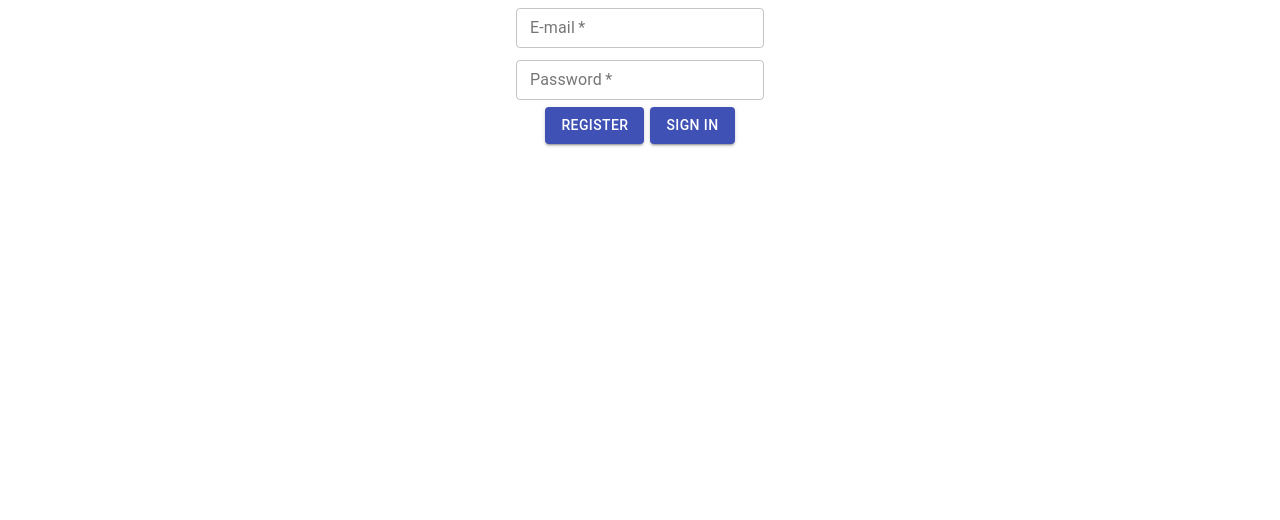
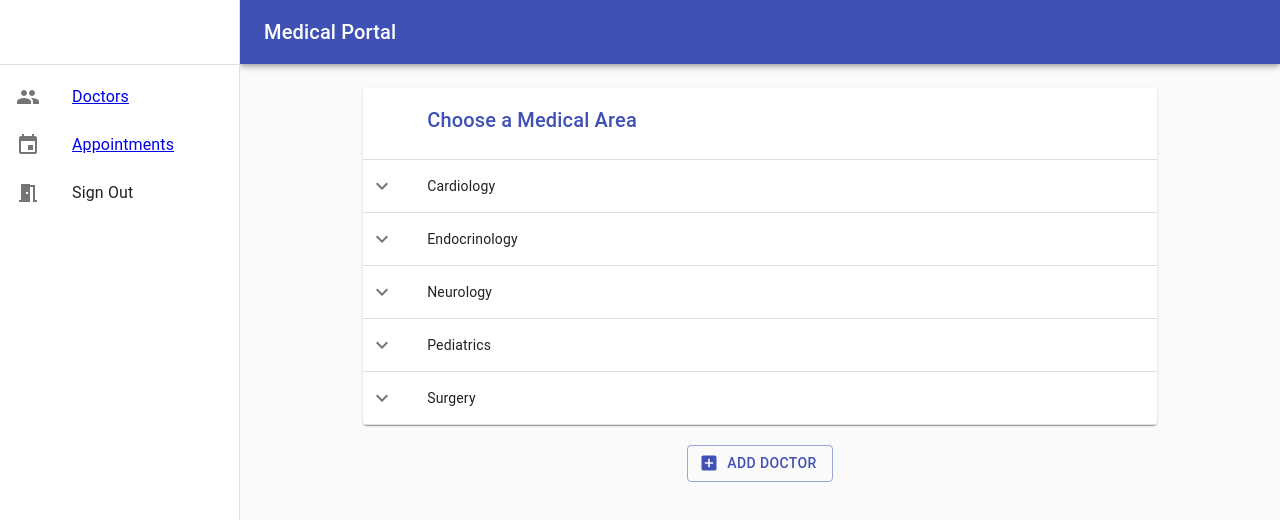
Before and after one commit to wellingtonlopes/eldoradoapp, a React (Create React App) app: page /dashboard/doctors in a window 1280 px wide. Shown: the top 520 px of the page. Built offline with nearby package versions, Linux system fonts and the light colour scheme.

Commit message:
adds functionality to add new doctors

```diff
--- a/package.json
+++ b/package.json
@@ -3,11 +3,14 @@
   "version": "0.1.0",
   "private": true,
   "dependencies": {
+    "@date-io/date-fns": "^1.3.13",
     "@material-ui/core": "^4.11.0",
     "@material-ui/icons": "^4.9.1",
+    "@material-ui/pickers": "^3.2.10",
     "@testing-library/jest-dom": "^4.2.4",
     "@testing-library/react": "^9.5.0",
     "@testing-library/user-event": "^7.2.1",
+    "date-fns": "^2.16.1",
     "react": "^16.14.0",
     "react-dom": "^16.14.0",
     "react-router-dom": "^5.2.0",
--- a/src/App.js
+++ b/src/App.js
@@ -5,6 +5,8 @@ import Register from './components/Register/Register'
 import Home from './components/Home/Home'
 import { users, doctors, appointments } from './database/database';
 import AddAppointment from './context/AddAppointment';
+import DateFnsUtils from '@date-io/date-fns'
+import { MuiPickersUtilsProvider } from '@material-ui/pickers';
 
 
 const initialState = {
@@ -52,17 +54,16 @@ class App extends Component {
     const filteredAppointments = appointmentsList.filter(appointment => appointment.name === this.state.user.name);
     return (
       <div className="App">
-        {/* <Navigation name={this.state.user.name} isSignedIn={isSignedIn} onRouteChange={this.onRouteChange} /> */}
-        { (route === 'home')
+        { (route === 'signin')
           ? <div>
-            {/*   <Doctors medics={doctors} patient={this.state.user}/>
-            <Appointments agenda={filteredAppointments}/> */}
-            <AddAppointment.Provider value={this.onAppointmentAdded}>
-              <Home onRouteChange={this.onRouteChange} user={this.state.user} filteredAppointments={filteredAppointments}/>
-            </AddAppointment.Provider>
+            <MuiPickersUtilsProvider utils={DateFnsUtils}>
+              <AddAppointment.Provider value={this.onAppointmentAdded}>
+                <Home onRouteChange={this.onRouteChange} user={this.state.user} filteredAppointments={filteredAppointments}/>
+              </AddAppointment.Provider>
+            </MuiPickersUtilsProvider>
           </div>
           : (
-            route === 'signin' || route === 'signout'
+            route === 'home' || route === 'signout'
               ? <Signin loadUser={this.loadUser} onRouteChange={this.onRouteChange} />
               : <Register loadUser={this.loadUser} onRouteChange={this.onRouteChange} />
           )
--- a/src/components/DateTime/DateTime.js
+++ b/src/components/DateTime/DateTime.js
@@ -3,6 +3,7 @@ import { makeStyles } from '@material-ui/core/styles';
 import TextField from '@material-ui/core/TextField';
 import { Button } from '@material-ui/core';
 import { appointments } from '../../database/database';
+import { DateTimePicker } from '@material-ui/pickers';
 
 const useStyles = makeStyles((theme) => ({
   container: {
@@ -24,10 +25,12 @@ export default function DateAndTimePickers(props) {
   const { doctor, onAppointmentAdded, user } = props;
 
   const handleDatePicked = (date) => {
-    const formattedDate = date.target.value.slice(0, 10);
-    const formattedHour = date.target.value.slice(11);
-    setDate(formattedDate);
-    setHour(formattedHour);
+    /* const formattedDate = date.target.value.slice(0, 10);
+    const formattedHour = date.target.value.slice(11); */
+    setDate(date);
+    setHour(date);
+    console.log(date);
+    console.log(typeof date);
   }
 
   const handleSave = () => {
@@ -42,19 +45,20 @@ export default function DateAndTimePickers(props) {
 
     appointments.push(appointment);
     onAppointmentAdded(appointments);
+    props.onClose();
   }
 
   return (
     <form className={classes.container} noValidate>
-      <TextField
-        id="datetime-local"
-        label="Next appointment"
-        type="datetime-local"
-        className={classes.textField}
+      <DateTimePicker
         InputLabelProps={{
           shrink: true,
         }}
+        label="Next appointment"
+        className={classes.textField}
         onChange={handleDatePicked}
+        disablePast
+        minutesStep="30"
       />
       <Button style={{margin: 2}} variant="contained" color="inherit" onClick={handleSave}>
         Save
--- /dev/null
+++ b/src/components/DoctorModal/DoctorModal.js
@@ -0,0 +1,95 @@
+import React, { useState } from 'react';
+import Button from '@material-ui/core/Button';
+import TextField from '@material-ui/core/TextField';
+import Dialog from '@material-ui/core/Dialog';
+import DialogActions from '@material-ui/core/DialogActions';
+import DialogContent from '@material-ui/core/DialogContent';
+import DialogContentText from '@material-ui/core/DialogContentText';
+import DialogTitle from '@material-ui/core/DialogTitle';
+import { AddBox } from '@material-ui/icons'
+import { doctors } from '../../database/database'
+
+export default function DoctorModal() {
+  const [open, setOpen] = React.useState(false);
+  const [state, setState] = useState({name: '', field: ''})
+
+  const handleClickOpen = () => {
+    setOpen(true);
+  };
+
+  const handleClose = () => {
+    setOpen(false);
+  };
+
+  const onNameInput = (event) => {
+    setState({
+      ...state,
+      name: event.target.value
+    })
+  }
+
+  const onFieldInput = (event) => {
+    setState({
+      ...state,
+      field: event.target.value
+    })
+  }
+
+  const onSaveSubmit = () => {
+    state.name = 'Dr. ' + state.name;
+    const alreadyExist = doctors.filter(doctor => doctor.name === state.name);
+
+    if (alreadyExist.length === 0) {
+      const newDoctor = {
+        id: doctors[doctors.length-1].id + 1,
+        name: state.name,
+        specialty: state.field
+      };
+      doctors.push(newDoctor);
+      handleClose();
+    }
+  }
+
+  return (
+    <div>
+      <Button style={{ marginTop: 20 }} startIcon={<AddBox />} variant="outlined" color="primary" onClick={handleClickOpen}>
+        Add Doctor
+      </Button>
+      <Dialog open={open} onClose={handleClose} aria-labelledby="form-dialog-title">
+        <DialogTitle id="form-dialog-title">Subscribe</DialogTitle>
+        <DialogContent>
+          <DialogContentText>
+            To create a new doctor, fill all the fields below and we will update the changes on our service.
+          </DialogContentText>
+          <TextField
+            autoFocus
+            margin="dense"
+            id="name"
+            label="Name"
+            type="text"
+            required
+            fullWidth
+            onChange={onNameInput}
+          />
+          <TextField
+            margin="dense"
+            id="field"
+            label="Medical field"
+            type="text"
+            required
+            fullWidth
+            onChange={onFieldInput}
+          />
+        </DialogContent>
+        <DialogActions>
+          <Button onClick={handleClose} color="primary">
+            Cancel
+          </Button>
+          <Button onClick={onSaveSubmit} color="primary">
+            Save
+          </Button>
+        </DialogActions>
+      </Dialog>
+    </div>
+  );
+}
--- a/src/components/Doctors/Doctors.js
+++ b/src/components/Doctors/Doctors.js
@@ -5,7 +5,6 @@ import Collapse from '@material-ui/core/Collapse';
 import IconButton from '@material-ui/core/IconButton';
 import Table from '@material-ui/core/Table';
 import TableBody from '@material-ui/core/TableBody';
-import { TextField } from '@material-ui/core'
 import TableCell from '@material-ui/core/TableCell';
 import TableContainer from '@material-ui/core/TableContainer';
 import TableHead from '@material-ui/core/TableHead';
@@ -15,9 +14,9 @@ import Paper from '@material-ui/core/Paper';
 import KeyboardArrowDownIcon from '@material-ui/icons/KeyboardArrowDown';
 import KeyboardArrowUpIcon from '@material-ui/icons/KeyboardArrowUp';
 import { doctors, specialties, appointments } from '../../database/database';
-import { Button } from '@material-ui/core'
 import SimpleModal from '../SimpleModal/SimpleModal';
 import Title from '../Title/Title';
+import DoctorModal from '../DoctorModal/DoctorModal'
 
 const useRowStyles = makeStyles({
   root: {
@@ -82,6 +81,7 @@ function Row(props) {
 
 export default function Doctors(props) {
   const { user } = props;
+
   return (
     <div style={{ width: '80%', marginLeft: '10%', marginRight: '10%' }}>
       <TableContainer component={Paper}>
@@ -89,7 +89,7 @@ export default function Doctors(props) {
           <TableHead>
             <TableRow>
               <TableCell />
-              <TableCell align="left"><Title>Medical Areas</Title></TableCell>
+              <TableCell align="left"><Title>Choose a Medical Area</Title></TableCell>
             </TableRow>
           </TableHead>
           <TableBody>
@@ -99,6 +99,7 @@ export default function Doctors(props) {
           </TableBody>
         </Table>
       </TableContainer>
+      <DoctorModal/>
     </div>
   );
 }
--- a/src/components/Drawer/Drawer.js
+++ b/src/components/Drawer/Drawer.js
@@ -16,6 +16,7 @@ import Toolbar from '@material-ui/core/Toolbar';
 import Typography from '@material-ui/core/Typography';
 import { makeStyles, useTheme } from '@material-ui/core/styles';
 import { Event, MeetingRoom, People } from '@material-ui/icons';
+import { BrowserRouter as Router, Link, Route } from 'react-router-dom';
 
 const drawerWidth = 240;
 
@@ -66,18 +67,22 @@ function RespDrawer(props) {
       <div className={classes.toolbar} />
       <Divider />
       <List>
+        <Link to={'/dashboard/doctors'}>
           <ListItem button>
             <ListItemIcon>
               <People />
             </ListItemIcon>
             <ListItemText primary="Doctors" />
           </ListItem>
+        </Link>
+        <Link to={'/dashboard/appointments'}>
           <ListItem button>
             <ListItemIcon>
               <Event />
             </ListItemIcon>
             <ListItemText primary="Appointments" />
           </ListItem>
+        </Link>
         <ListItem
           button
           onClick={() => onRouteChange('signout')}>
@@ -93,6 +98,7 @@ function RespDrawer(props) {
   const container = window !== undefined ? () => window().document.body : undefined;
 
   return (
+    <Router>
       <div className={classes.root}>
         <CssBaseline />
         <AppBar position="fixed" className={classes.appBar}>
@@ -143,54 +149,22 @@ function RespDrawer(props) {
         </nav>
         <main className={classes.content}>
           <div className={classes.toolbar} />
-          <Doctors user={user}/>
-          <Appointments agenda={filteredAppointments} />
+          <Route
+            path="/dashboard/doctors"
+            render={(props) => (
+              <Doctors {...props} user={user}/>
+            )}
+          />
+          <Route
+            path="/dashboard/appointments"
+            render={(props) => (
+              <Appointments {...props} agenda={filteredAppointments} />
+            )}
+          />
         </main>
       </div>
+    </Router>
   );
 }
 
 export default RespDrawer;
-
-
-
-
-
-
-/* import React from 'react';
-import ListItem from '@material-ui/core/ListItem';
-import ListItemIcon from '@material-ui/core/ListItemIcon';
-import ListItemText from '@material-ui/core/ListItemText';
-import { AddBox, MeetingRoom, People } from '@material-ui/icons'
-
-const Drawer = (props) => {
-  const { onRouteChange } = props;
-  return (
-    <div>
-      <ListItem button>
-        <ListItemIcon>
-          <People />
-        </ListItemIcon>
-        <ListItemText primary="Doctors" />
-      </ListItem>
-      <ListItem button>
-        <ListItemIcon>
-          <AddBox />
-        </ListItemIcon>
-        <ListItemText primary="Add Doctor" />
-      </ListItem>
-      <ListItem
-        button
-        onClick={() => onRouteChange('signout')}>
-        <ListItemIcon>
-          <MeetingRoom />
-        </ListItemIcon>
-        <ListItemText primary="Sign Out" />
-      </ListItem>
-    </div>
-
-  );
-}
-
-export default Drawer;
- */
--- a/src/database/database.js
+++ b/src/database/database.js
@@ -34,23 +34,23 @@ export let doctors = [
 export const specialties = [
   {
     id: 1,
+    specialty: 'Cardiology'
+  },
+  {
+    id: 2,
+    specialty: 'Endocrinology'
+  },
+  {
+    id: 3,
+    specialty: 'Neurology'
+  },
+  {
+    id: 4,
     specialty: 'Pediatrics'
   },
   {
-    id: 2,
-    specialty: 'Cardiology'
-  },
-  {
-    id: 3,
-    specialty: 'Endocrinology'
-  },
-  {
-    id: 4,
+    id: 5,
     specialty: 'Surgery'
-  },
-  {
-    id: 5,
-    specialty: 'Neurology'
   }
 ]
 
```
Also changed, not shown: 1 other file (tests, documents, lock files or other folders). Lines whose indentation alone changed are shown as unchanged.
